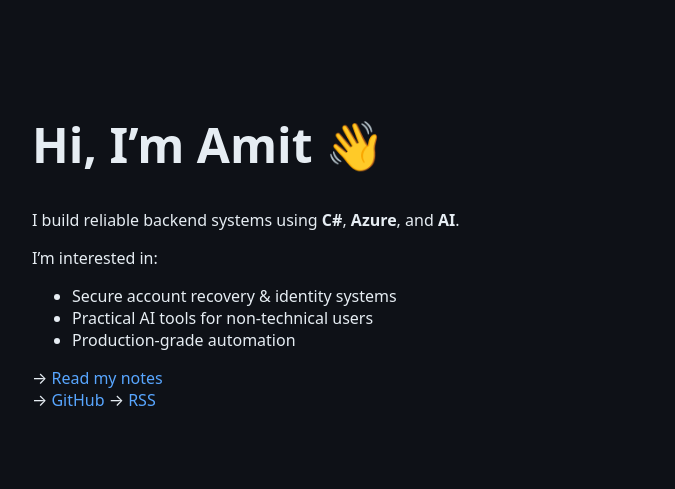
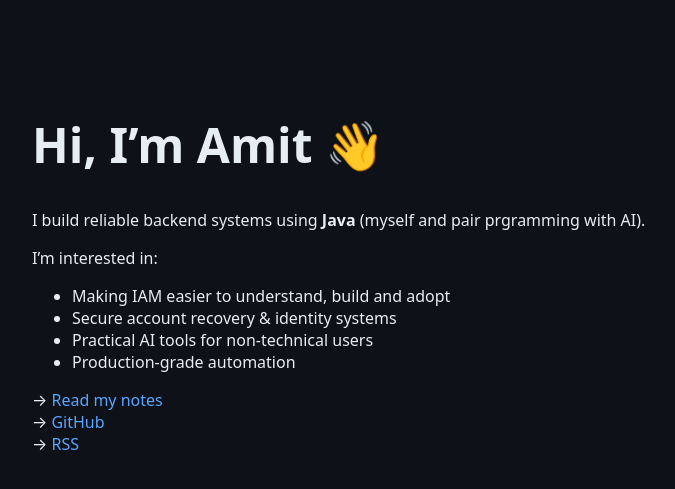
Before and after one commit to amitrangra-labs/amitrangra-labs.github.io, a Jekyll site: the page built from index.md, in a window 1280 px wide. Shown: the top 489 px of the page, without its empty margins (158-833 px from the left). Built offline with Jekyll 4.4.1, drawn with Linux system fonts in a browser that asks for light colours.

Commit message:
Update index.md

```diff
--- a/index.md
+++ b/index.md
@@ -5,9 +5,10 @@ title: Amit Rangra
 
 # Hi, I’m Amit 👋
 
-I build reliable backend systems using **C#**, **Azure**, and **AI**.
+I build reliable backend systems using **Java** (myself and pair prgramming with AI).
 
 I’m interested in:
+- Making IAM easier to understand, build and adopt
 - Secure account recovery & identity systems
 - Practical AI tools for non-technical users
 - Production-grade automation
```
